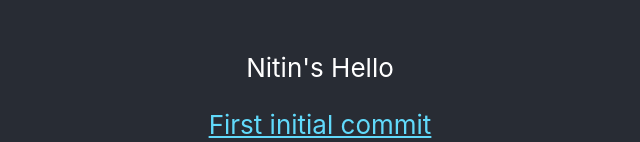
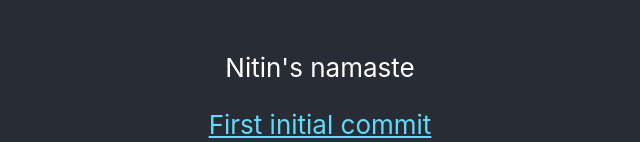
Before and after one commit to Anshulvairagade/Major-project, a React (Create React App) app: page / in a window 1280 px wide. Shown: the part 477-619 px from the top of the page, without its empty margins (320-960 px from the left). Built offline with nearby package versions, Linux system fonts and the light colour scheme.

Commit message:
heading change

```diff
--- a/src/App.js
+++ b/src/App.js
@@ -7,7 +7,7 @@ function App() {
       <header className="App-header">
         <img src={logo} className="App-logo" alt="logo" />
         <p>
-         Nitin's Hello
+         Nitin's namaste
         </p>
         <a
           className="App-link"
```
